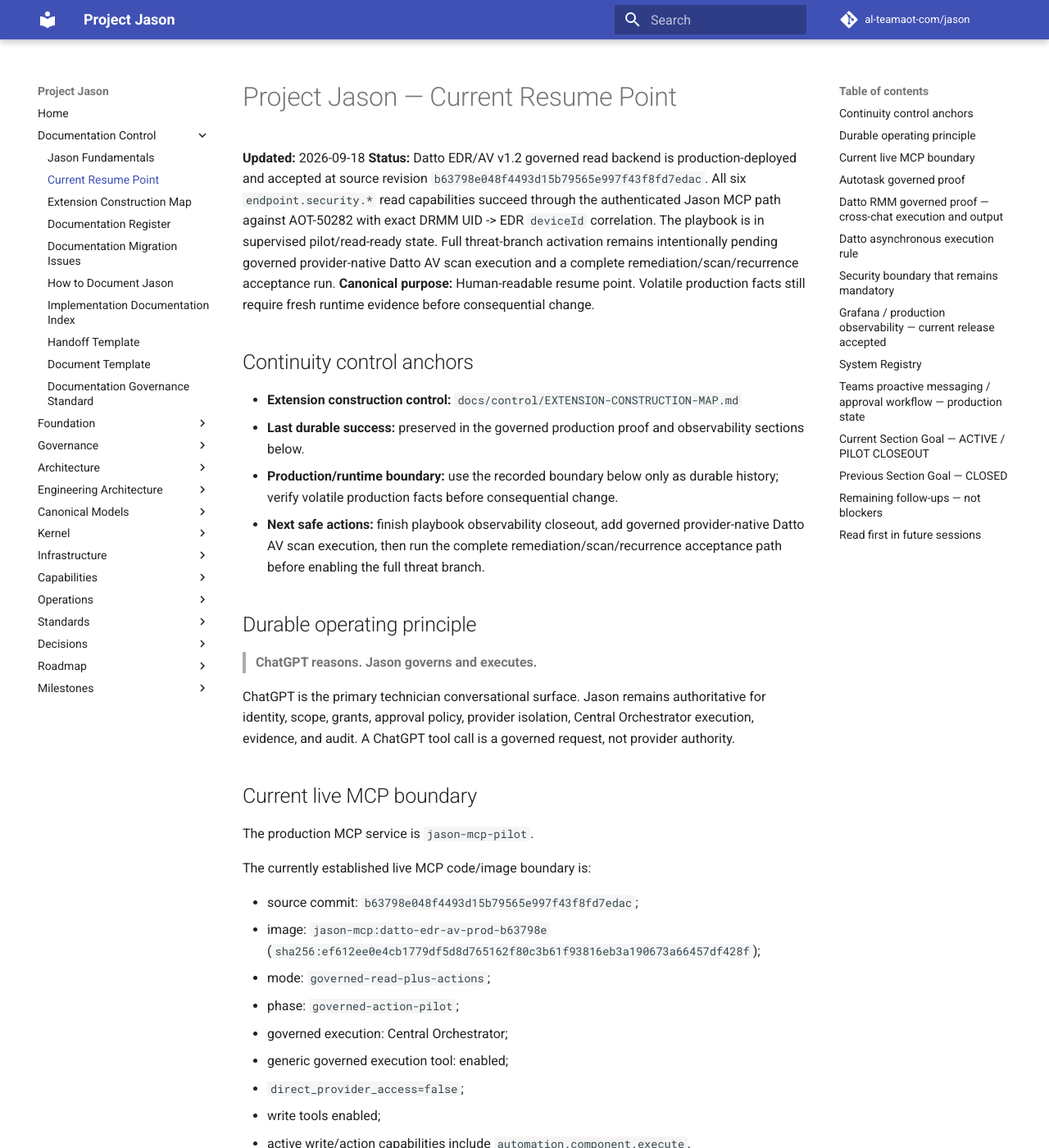
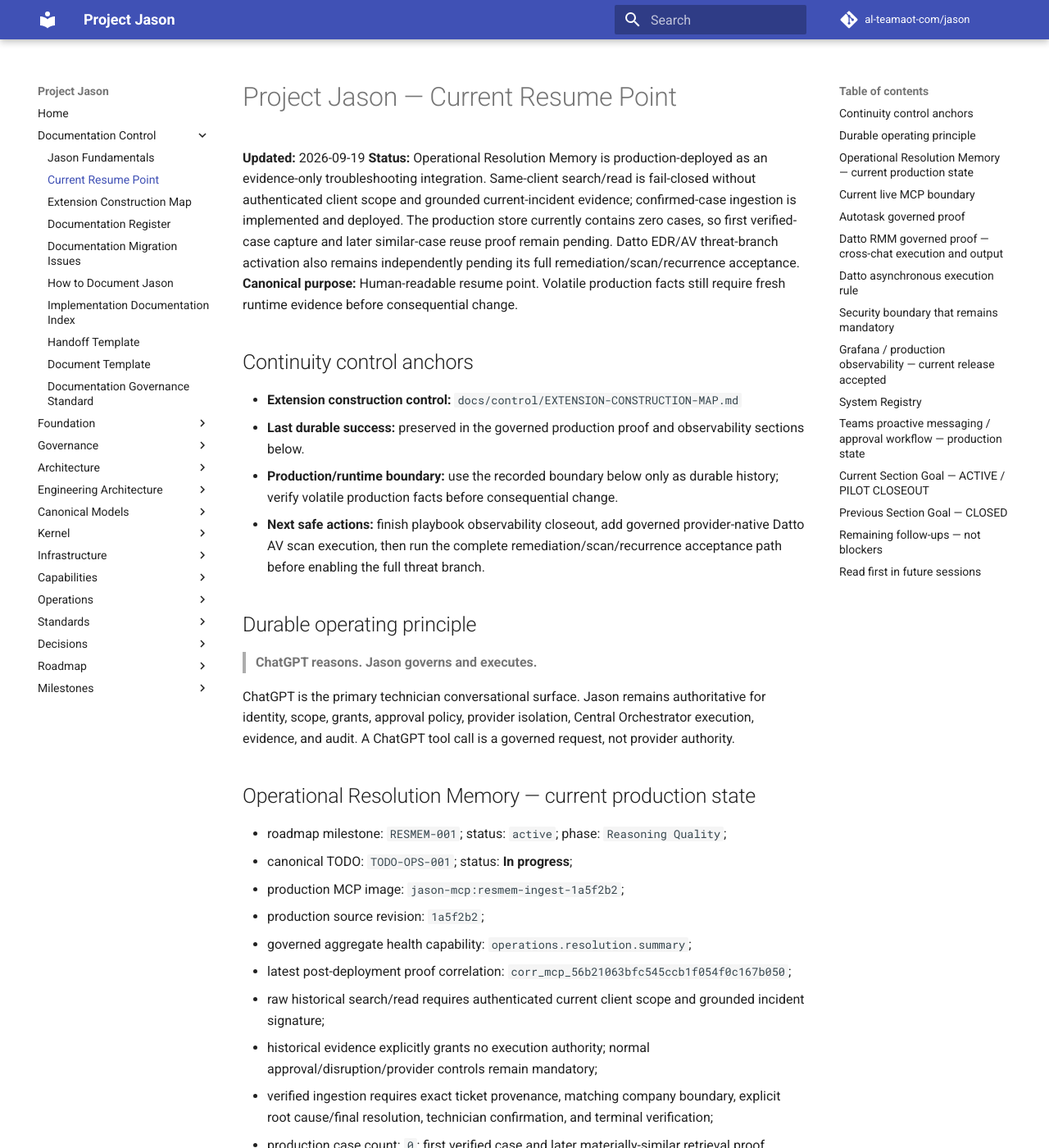
Before and after one commit to al-teamaot-com/jason, an MkDocs documentation site: the page built from docs/control/CURRENT.md, in a window 1280 px wide and 1400 px high. Shown: the whole window at 82% size. Built offline with MkDocs 1.6.1 and Material for MkDocs 9.7.7, drawn with Linux system fonts in a browser that asks for light colours; comment, search, counter and statistics services are not loaded; some of the changed text lies outside the part shown.

Commit message:
Reconcile Resolution Memory documentation and observability

```diff
--- a/docs/control/CURRENT.md
+++ b/docs/control/CURRENT.md
@@ -1,7 +1,7 @@
 # Project Jason — Current Resume Point
 
-**Updated:** 2026-09-18
-**Status:** Datto EDR/AV v1.2 governed read backend is production-deployed and accepted at source revision `b63798e048f4493d15b79565e997f43f8fd7edac`. All six `endpoint.security.*` read capabilities succeed through the authenticated Jason MCP path against AOT-50282 with exact DRMM UID -> EDR `deviceId` correlation. The playbook is in supervised pilot/read-ready state. Full threat-branch activation remains intentionally pending governed provider-native Datto AV scan execution and a complete remediation/scan/recurrence acceptance run.
+**Updated:** 2026-09-19
+**Status:** Operational Resolution Memory is production-deployed as an evidence-only troubleshooting integration. Same-client search/read is fail-closed without authenticated client scope and grounded current-incident evidence; confirmed-case ingestion is implemented and deployed. The production store currently contains zero cases, so first verified-case capture and later similar-case reuse proof remain pending. Datto EDR/AV threat-branch activation also remains independently pending its full remediation/scan/recurrence acceptance.
 **Canonical purpose:** Human-readable resume point. Volatile production facts still require fresh runtime evidence before consequential change.
 
 ## Continuity control anchors
@@ -16,6 +16,23 @@
 > **ChatGPT reasons. Jason governs and executes.**
 
 ChatGPT is the primary technician conversational surface. Jason remains authoritative for identity, scope, grants, approval policy, provider isolation, Central Orchestrator execution, evidence, and audit. A ChatGPT tool call is a governed request, not provider authority.
+
+## Operational Resolution Memory — current production state
+
+- roadmap milestone: `RESMEM-001`; status: `active`; phase: `Reasoning Quality`;
+- canonical TODO: `TODO-OPS-001`; status: **In progress**;
+- production MCP image: `jason-mcp:resmem-ingest-1a5f2b2`;
+- production source revision: `1a5f2b2`;
+- governed aggregate health capability: `operations.resolution.summary`;
+- latest post-deployment proof correlation: `corr_mcp_56b21063bfc545ccb1f054f0c167b050`;
+- raw historical search/read requires authenticated current client scope and grounded incident signature;
+- historical evidence explicitly grants no execution authority; normal approval/disruption/provider controls remain mandatory;
+- verified ingestion requires exact ticket provenance, matching company boundary, explicit root cause/final resolution, technician confirmation, and terminal verification;
+- production case count: `0`; first verified case and later materially-similar retrieval proof remain pending.
+
+Observability is live: `jason-resolution-memory` is an `up` Prometheus target, the aggregate exporter reports store availability `1` and zero cases/client scopes, and `jason_roadmap_item_info{milestone="RESMEM-001"}` reports `status="active"`. Grafana health is `database=ok` on version `12.2.1`; the repository-provisioned `Jason Command Center` roadmap table consumes this roadmap metric. Monitoring is observational only and grants no authority.
+
+Authoritative implementation/session record: `docs/sessions/Jason-Operational-Resolution-Memory-Integration-2026-09-18.md`.
 
 ## Current live MCP boundary
 
```
Also changed, not shown: docs/roadmaps/Project-Jason-TODO-and-Future-Ideas.md (+2 -2 lines), docs/sessions/Jason-Operational-Resolution-Memory-Integration-2026-09-18.md (+7 -2 lines).
